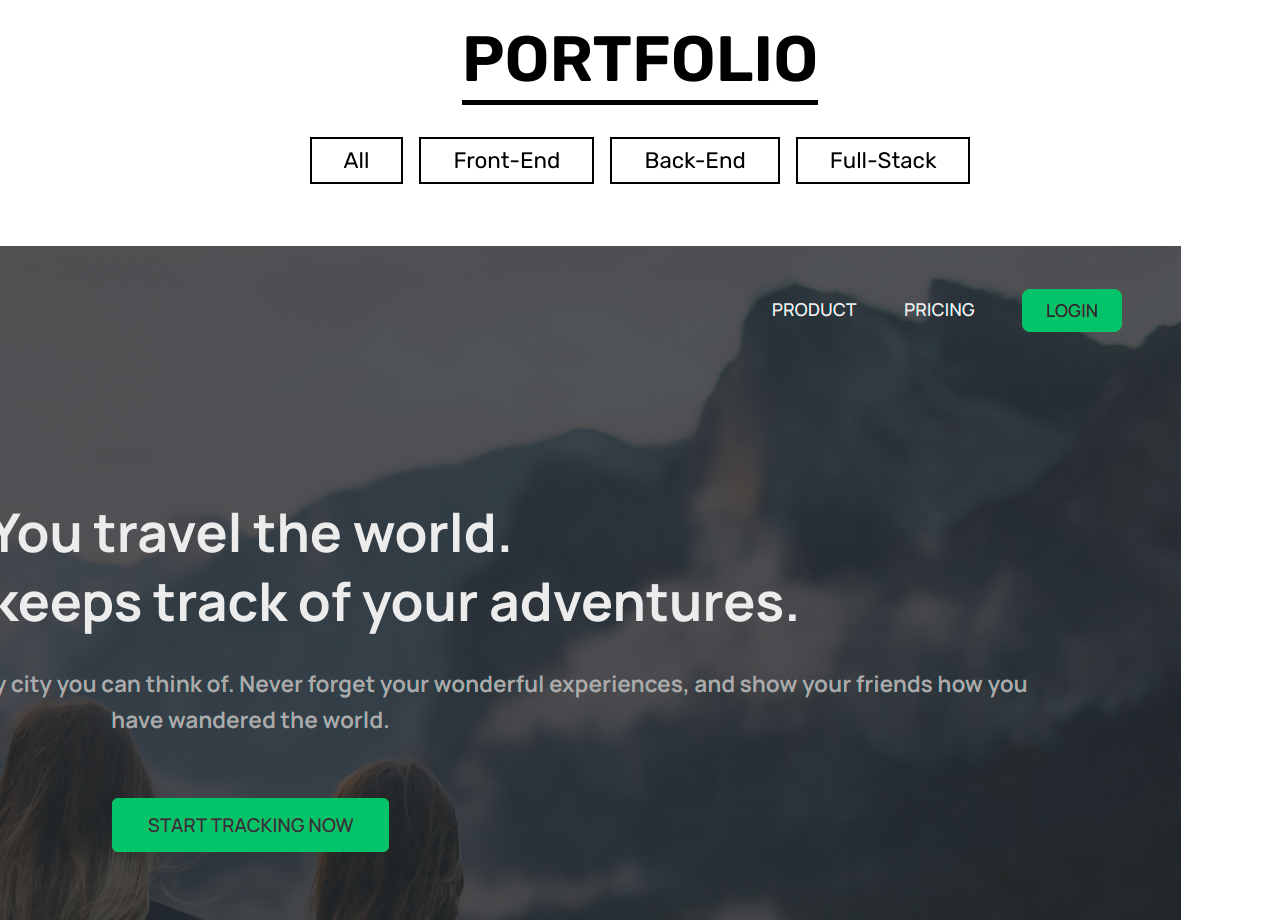
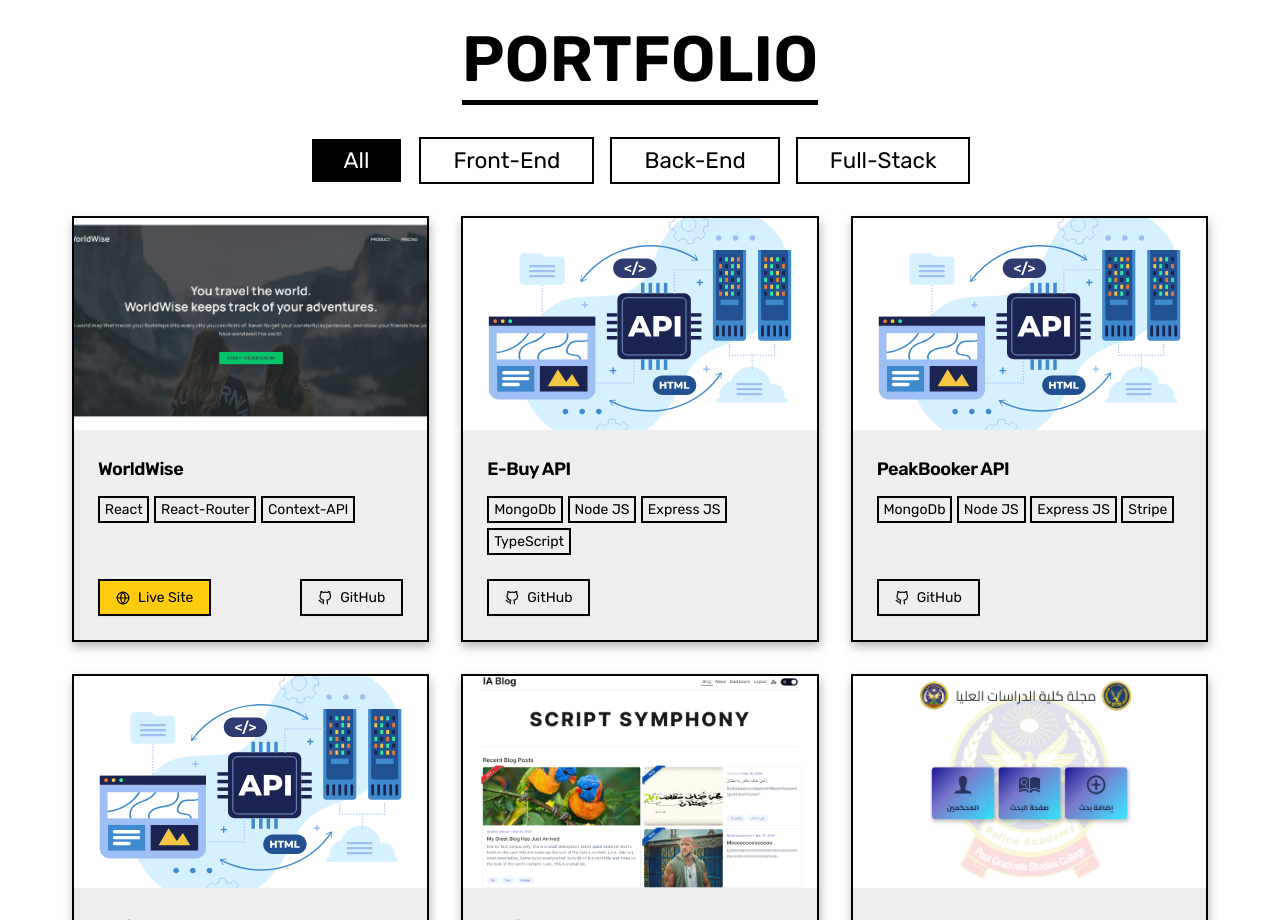
Before and after one commit to ibrahim11elian/My-Portfolio, a React (Create React App) app: page / in a window 1280 px wide. Shown: the part 1880-2800 px from the top of the page. Built offline with nearby package versions, Linux system fonts and the light colour scheme.

Commit message:
update styles

```diff
--- a/src/index.css
+++ b/src/index.css
@@ -20,6 +20,8 @@
   --color-transparent: var(--white-transparent);
   --menu-icon-color: var(--black);
   --btn-hover-color: var(--black);
+  --active-color: var(--white);
+  --active-bg: var(--black);
 }
 
 [theme="dark"] {
@@ -31,6 +33,8 @@
   --color-transparent: var(--black-transparent);
   --menu-icon-color: var(--yellow);
   --btn-hover-color: var(--yellow);
+  --active-color: var(--black);
+  --active-bg: var(--yellow);
 }
 
 * {
@@ -235,11 +239,12 @@ label {
   -moz-transition: 0.5s ease background-color;
   -ms-transition: 0.5s ease background-color;
   -o-transition: 0.5s ease background-color;
+  box-shadow: 1px 5px 10px 0px rgba(95, 95, 95, 0.244);
 }
 
 #star {
   position: absolute;
-  top: 4px;
+  top: 1px;
   left: 3px;
   width: 20px;
   font-size: 2rem;
@@ -299,8 +304,8 @@ label {
 }
 
 #toggle_checkbox:checked + label #star {
-  top: -4px;
-  left: 39px;
+  top: -7px;
+  left: 37px;
   transform: scale(0.5) rotate(360deg);
   -webkit-transform: scale(0.5) rotate(360deg);
   -moz-transform: scale(0.5) rotate(360deg);
@@ -385,9 +390,16 @@ label {
 .nav-container ul li a.active {
   background: var(--yellow);
 }
+[theme="dark"] .nav-container ul li a.active {
+  color: var(--black);
+}
 
 .nav-container ul li:hover {
   background: var(--yellow);
+}
+
+[theme="dark"] .nav-container ul li:hover a {
+  color: var(--black);
 }
 
 .social-links ul {
@@ -514,6 +526,12 @@ label {
   gap: 1rem;
 }
 
+.filter li .active {
+  color: var(--active-color);
+  background: var(--active-bg);
+  border: var(--border-light) solid var(--active-color);
+}
+
 .project-list {
   margin-top: 2rem;
   display: grid;
@@ -525,62 +543,117 @@ label {
   justify-self: center;
 }
 
-.project {
-  position: relative;
-  overflow: hidden;
-  max-width: 30rem;
+/* project card styles */
+
+.card {
+  display: flex;
+  flex-direction: column;
+  background: var(--edu-background);
+  color: var(--text-color);
+  border: var(--border-light) solid var(--border-color);
+  border-color: var(--border-color);
+  width: 100%;
+  max-width: 24rem;
+  height: 100%;
+  transition: box-shadow 0.3s;
+  box-shadow: 1px 5px 10px 0px rgba(0, 0, 0, 0.285);
 }
 
-.project:hover .project-info {
-  top: 0;
+.card:hover {
+  box-shadow: 0 4px 6px rgba(0, 0, 0, 0.1);
 }
 
-.project .project-img {
+.card-img-link {
+  display: block;
+  overflow: hidden;
+}
+
+.card-img-link span {
   width: 100%;
 }
 
-.project .project-info {
-  position: absolute;
-  top: -100%;
+.card-img {
   width: 100%;
-  height: 100%;
-  background: var(--color-transparent);
-  text-align: center;
-  padding: 1rem;
-  overflow: hidden;
-  transition: var(--transition);
-  -webkit-transition: var(--transition);
-  -moz-transition: var(--transition);
-  -ms-transition: var(--transition);
-  -o-transition: var(--transition);
+  height: auto;
+  transition: all 0.3s !important;
+  aspect-ratio: 400 / 240;
+  object-fit: cover;
 }
 
-.project .project-info .name {
-  font-size: 1.5rem;
-  font-weight: 500;
+.card-img-link:hover span .card-img {
+  transform: scale(1.2) rotate(5deg);
 }
 
-.project .project-info .tags {
-  margin-top: 1rem;
-  word-wrap: break-word;
+.card-content {
+  padding: 1.5rem;
+  display: flex;
+  flex-direction: column;
+  gap: 0.5rem;
+  justify-content: space-between;
+  flex-grow: 1;
 }
 
-.project .project-info .tags .tag {
-  margin-left: 1rem;
+.card-title {
+  white-space: nowrap;
+  letter-spacing: -0.025em;
+  font-size: 1.125rem;
+  font-weight: 600;
 }
 
-.project .project-info .links {
+.card-tags {
+  display: flex;
+  flex-wrap: wrap;
+  gap: 0.3rem;
   margin-top: 1rem;
-  display: flex;
-  justify-content: center;
-  flex-wrap: wrap;
-  gap: 1rem;
 }
 
-.project .project-info .links .btn {
-  font-size: 1rem;
-  font-weight: 500;
+.tag {
+  /* color: #878f99; */
+  font-size: 0.875rem;
+  border: var(--border-light) solid var(--border-color);
+  padding: 0.2rem 0.3rem;
 }
+
+.card-buttons {
+  display: flex;
+  align-items: center;
+  justify-content: space-between;
+}
+
+.live-site-button,
+.github-button {
+  padding: 0.5rem 1rem;
+  font-size: 14px;
+  display: flex;
+  align-items: center;
+  gap: 0.5rem;
+}
+
+.live-site-button {
+  background: var(--yellow);
+  color: var(--black);
+  border: var(--border-light) solid var(--black);
+  box-shadow: 0 1px 2px rgba(0, 0, 0, 0.05);
+}
+
+.live-icon {
+  stroke: var(--black);
+}
+
+.live-site-button:focus-visible {
+  outline: none;
+}
+
+.github-button {
+  box-shadow: 0 1px 2px rgba(0, 0, 0, 0.05);
+}
+
+.github-button:focus-visible {
+  outline: none;
+  box-shadow: 0 0 0 1px #cbd5e0;
+}
+
+/* contact form */
 
 .contact-form {
   display: grid;
@@ -739,14 +812,14 @@ label {
     gap: 1rem;
     min-height: fit-content;
   }
-}
+  #star {
+    top: 4px;
+    left: 3px;
+  }
 
-@media (max-width: 850px) {
-  .project .project-info {
-    padding-top: 3rem !important;
-  }
-  .project .project-info .links .btn {
-    padding: 0.5rem 1rem;
+  #toggle_checkbox:checked + label #star {
+    top: -4px;
+    left: 39px;
   }
 }
 
@@ -793,20 +866,6 @@ label {
     font-size: 1rem;
   }
 
-  .project .project-info {
-    padding: 1rem;
-    word-wrap: break-word;
-  }
-
-  .project .project-info .tags,
-  .project .project-info .links {
-    margin-top: 0.5rem;
-  }
-
-  .project .project-info .links a {
-    font-size: 1rem;
-  }
-
   .contact-form {
     width: 90%;
   }
@@ -844,17 +903,6 @@ label {
     width: 100%;
   }
 
-  .project {
-    max-width: unset;
-  }
-
-  .project .project-info {
-    padding: 4rem 1rem 1rem 1rem !important;
-  }
-
-  .project .project-info .links a {
-    font-size: 1.5rem !important;
-  }
   .box {
     grid-column: 1/3;
   }
```
